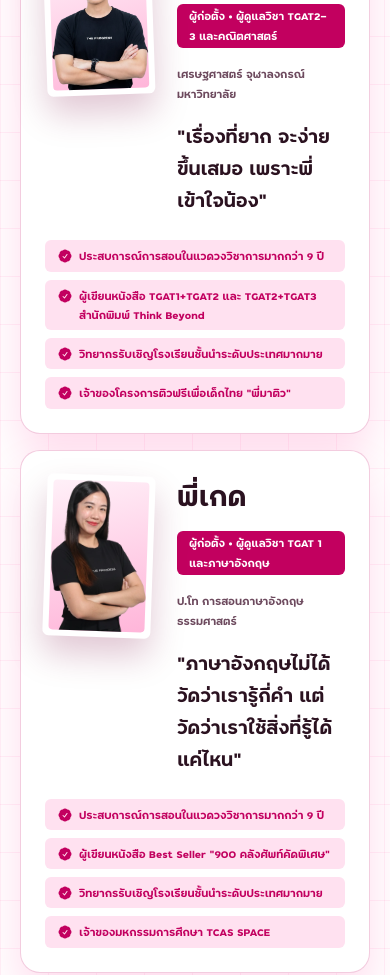
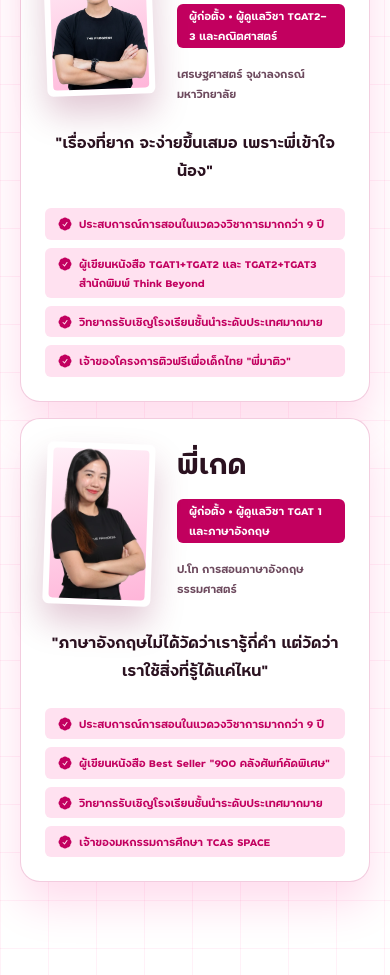
Before and after one commit to chanayus/tpg-home-page, a Next.js app: page / in a window 390 px wide. Shown: the part 3180-4155 px from the top of the page. Built offline with nearby package versions, Linux system fonts and the light colour scheme.

Commit message:
Update Instructors.tsx

```diff
--- a/components/home/Instructors.tsx
+++ b/components/home/Instructors.tsx
@@ -38,10 +38,7 @@ const instructors = [
 
 function InstructorPhoto({ photo, rotate, className }: { photo: StaticImageData; rotate: number; className?: string }) {
   return (
-    <figure
-      style={{ rotate: `${rotate}deg` }}
-      className={cn("shadow-[0_18px_34px_rgba(120,0,60,0.22)] relative bg-white overflow-hidden rounded-md shrink-0 p-1.5", className)}
-    >
+    <figure style={{ rotate: `${rotate}deg` }} className={cn("shadow-[0_18px_34px_rgba(120,0,60,0.22)] relative bg-white overflow-hidden rounded-md shrink-0 p-1.5", className)}>
       <div className="bg-grad-photo rounded">
         <Image src={photo} alt="" className="block size-full object-cover object-top" sizes="(max-width: 640px) 200px, 280px" />
       </div>
@@ -101,10 +98,10 @@ export function Instructors() {
                     <h3 className="relative font-display sm:text-5xl text-4xl font-extrabold whitespace-nowrap text-ink">{inst.name}</h3>
                     <p className="inline-block rounded-ui bg-brand-deep text-white px-3 py-0.5 sm:text-base text-sm font-bold">{inst.role}</p>
                     <p className="text-sm text-ink-soft">{inst.school}</p>
-                    <p className="text-2xl">{inst.quote}</p>
                   </div>
                 </header>
 
+                <p className="md:text-2xl text-xl max-md:text-center">{inst.quote}</p>
                 <ul className="flex flex-col gap-2 ">
                   {inst.points.map((point, i) => (
                     <li key={point} className={`flex gap-1.5 rounded-ui px-3 py-1.5 text-sm leading-snug font-medium bg-tint-pink text-brand-deep`}>
```
